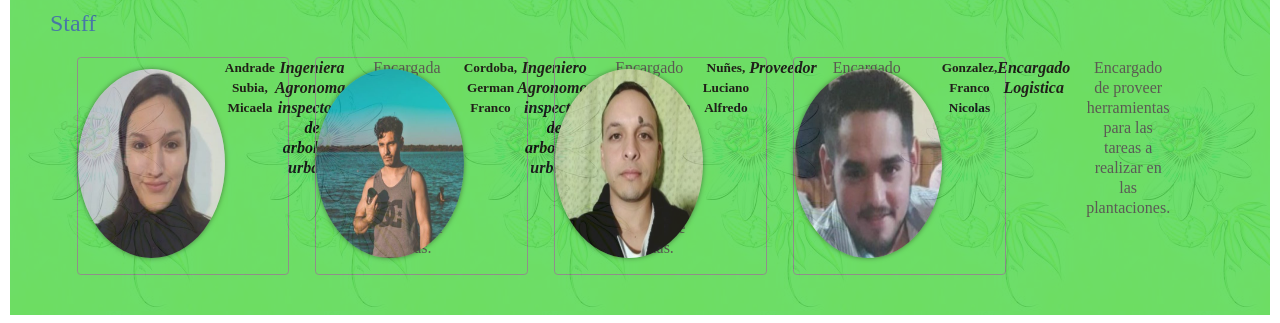
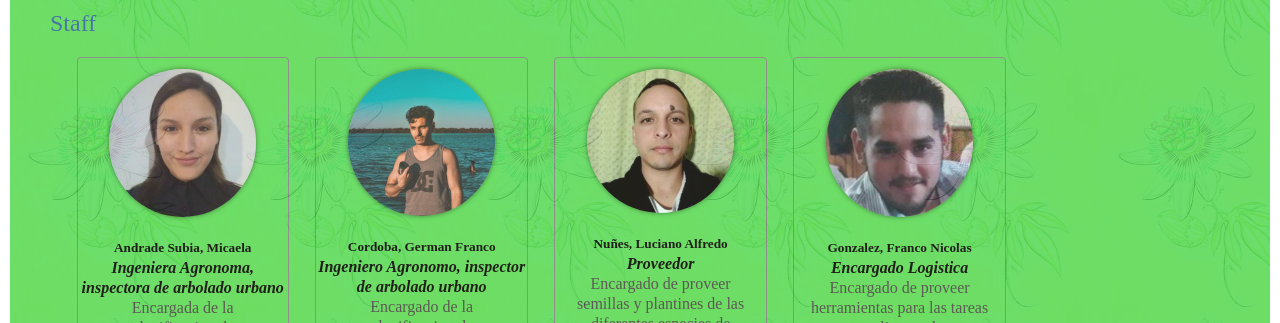
Before and after one commit to Nicolasfrancogon/Arbolesnativos, a plain HTML site: page nosotros.html in a window 1280 px wide. Shown: the part 629-952 px from the top of the page. Drawn offline with nearby package versions, Linux system fonts and the light colour scheme.

Commit message:
Update estilos.css
comii

```diff
--- a/css/estilos.css
+++ b/css/estilos.css
@@ -134,8 +134,6 @@ opacity: 87%;
 .persona{
     width: 18%;
     border: 1px solid gray;
-    display: flex;
-    justify-content: space-evenly;
     border-radius: 0.24em;
     float: left;
     margin-left: 2.25%;
```
